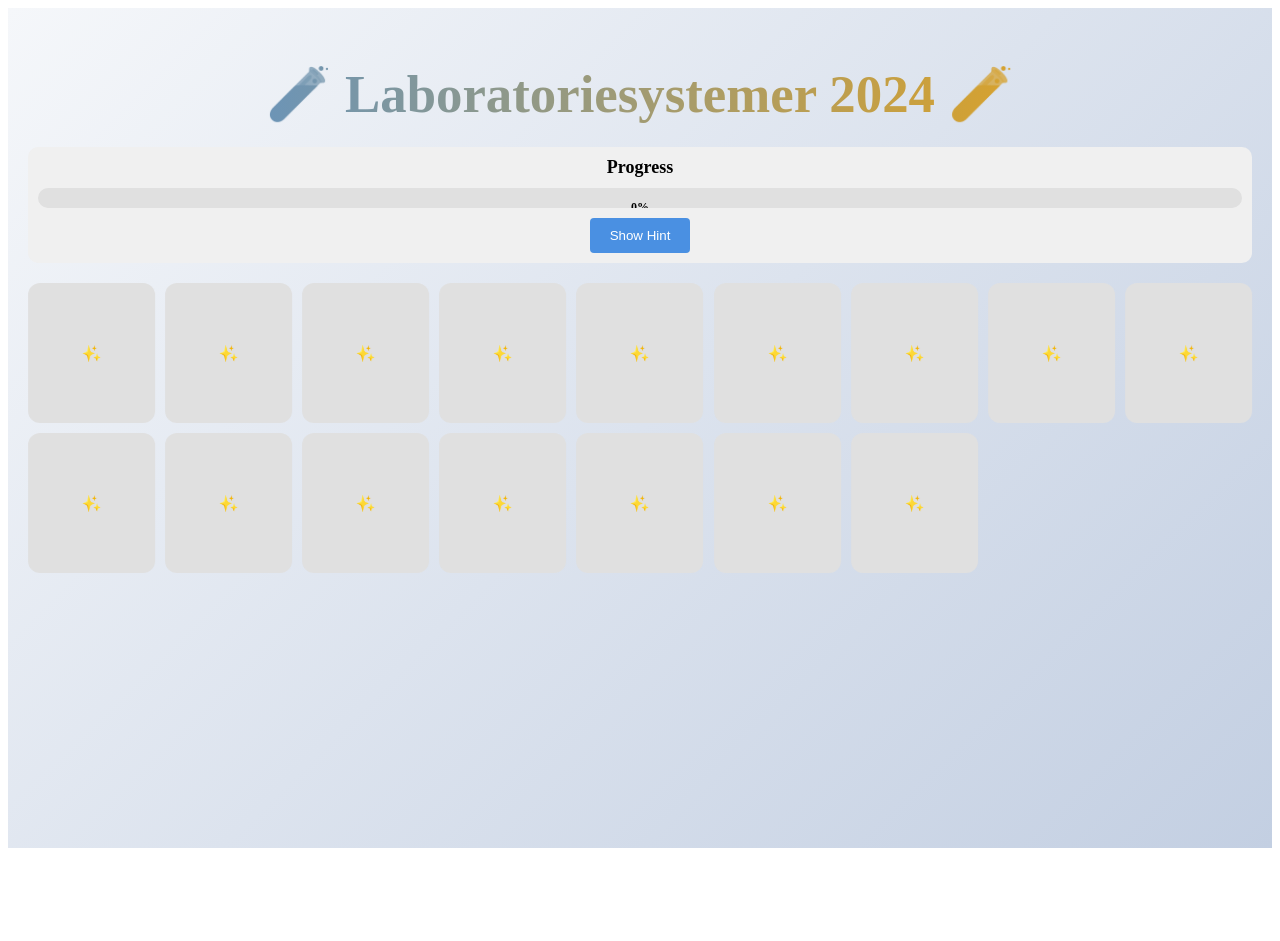
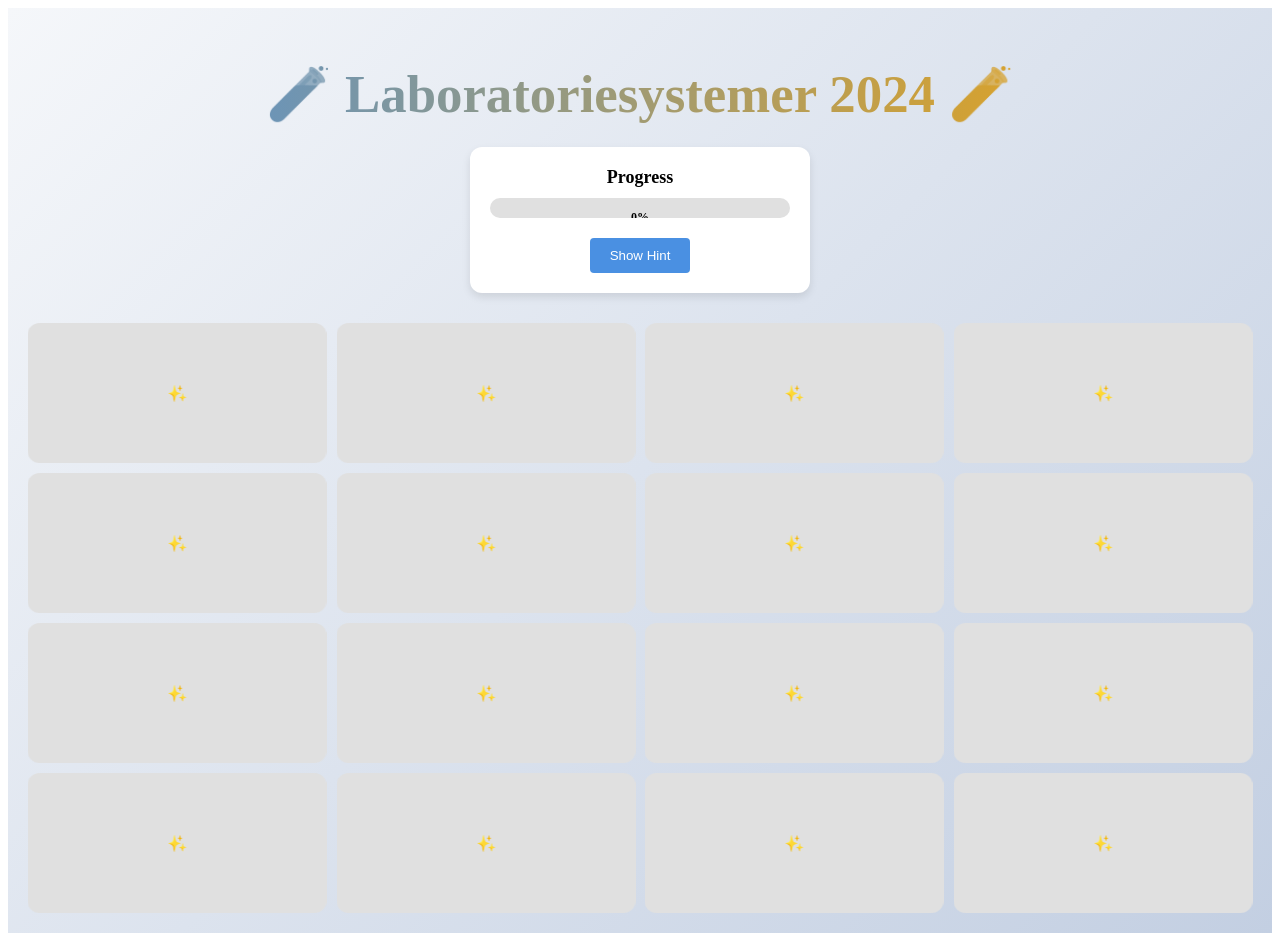
Before and after one commit to Ianropke/Labsys, a React (Create React App) app: page / in a window 1280 px wide. Before the commit the page ends 856 px from the top, so only its background shows below. Built offline with nearby package versions, Linux system fonts and the light colour scheme.

Commit message:
Update App.jsx

```diff
--- a/src/App.jsx
+++ b/src/App.jsx
@@ -93,13 +93,13 @@ const App = () => {
     <div style={{
       background: 'linear-gradient(135deg, #f5f7fa, #c3cfe2)',
       minHeight: '100vh',
-      padding: '20px'
+      padding: '20px',
+      textAlign: 'center',
     }}>
       {showConfetti && <Confetti width={window.innerWidth} height={window.innerHeight} />}
 
       <h1
         style={{
-          textAlign: 'center',
           marginBottom: '20px',
           background: 'linear-gradient(90deg, #4a90e2, #f9a602)',
           WebkitBackgroundClip: 'text',
@@ -114,21 +114,23 @@ const App = () => {
       </h1>
 
       <div style={{
+        marginBottom: '30px',
+        padding: '20px',
+        backgroundColor: '#ffffff',
+        borderRadius: '12px',
+        boxShadow: '0 4px 8px rgba(0,0,0,0.1)',
+        display: 'inline-block',
         textAlign: 'center',
-        marginBottom: '20px',
-        padding: '10px',
-        backgroundColor: '#f0f0f0',
-        borderRadius: '10px',
       }}>
         <h2 style={{ margin: '0 0 10px', fontSize: '18px', fontWeight: 'bold' }}>Progress</h2>
         <div style={{
           background: '#e0e0e0',
           borderRadius: '10px',
           overflow: 'hidden',
-          width: '100%',
+          width: '300px',
           height: '20px',
           position: 'relative',
-          marginBottom: '10px',
+          margin: '0 auto 10px',
         }}>
           <div style={{
             background: 'linear-gradient(90deg, #4a90e2, #00ced1)',
@@ -158,6 +160,7 @@ const App = () => {
             border: 'none',
             borderRadius: '4px',
             cursor: hintUsed ? 'not-allowed' : 'pointer',
+            marginTop: '10px',
           }}
         >
           {hintUsed ? 'Hint Used' : 'Show Hint'}
@@ -166,8 +169,9 @@ const App = () => {
 
       <div style={{
         display: 'grid',
-        gridTemplateColumns: 'repeat(auto-fit, minmax(120px, 1fr))',
-        gap: '10px'
+        gridTemplateColumns: 'repeat(4, 1fr)',
+        gap: '10px',
+        justifyContent: 'center',
       }}>
         {cards.map((card, index) => (
           <div
```
